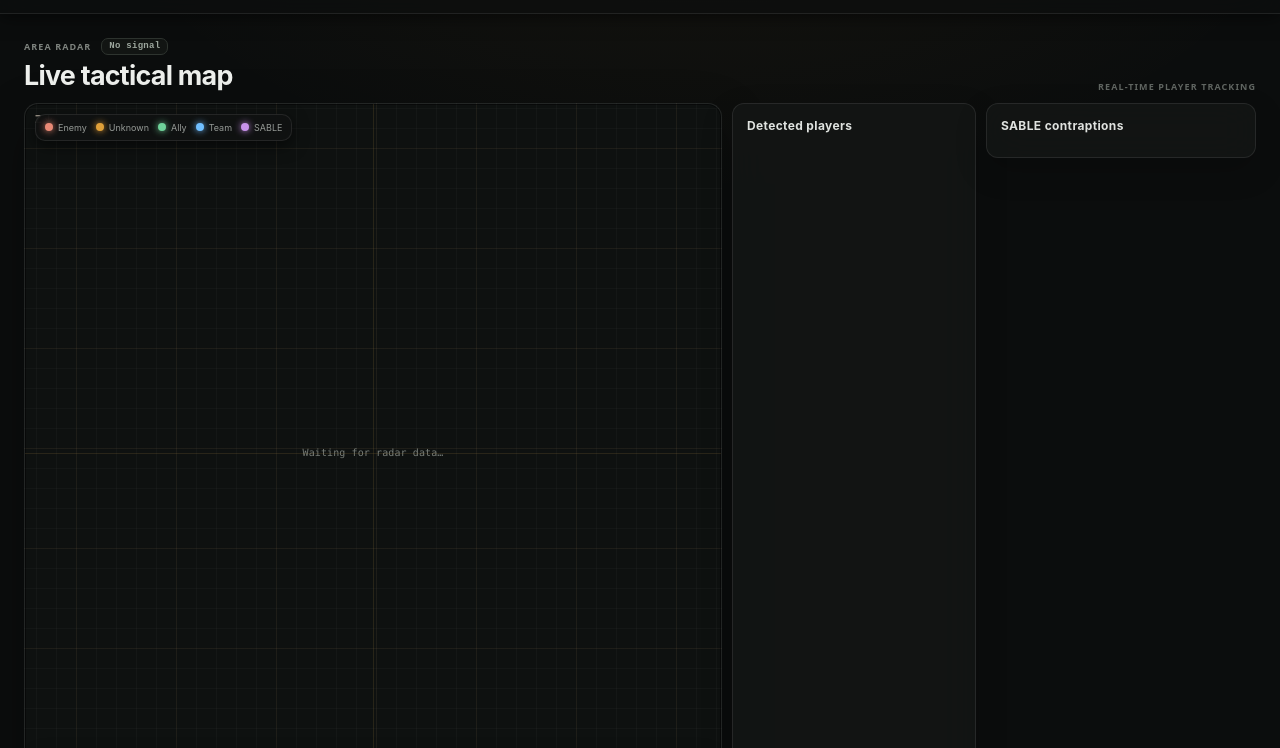
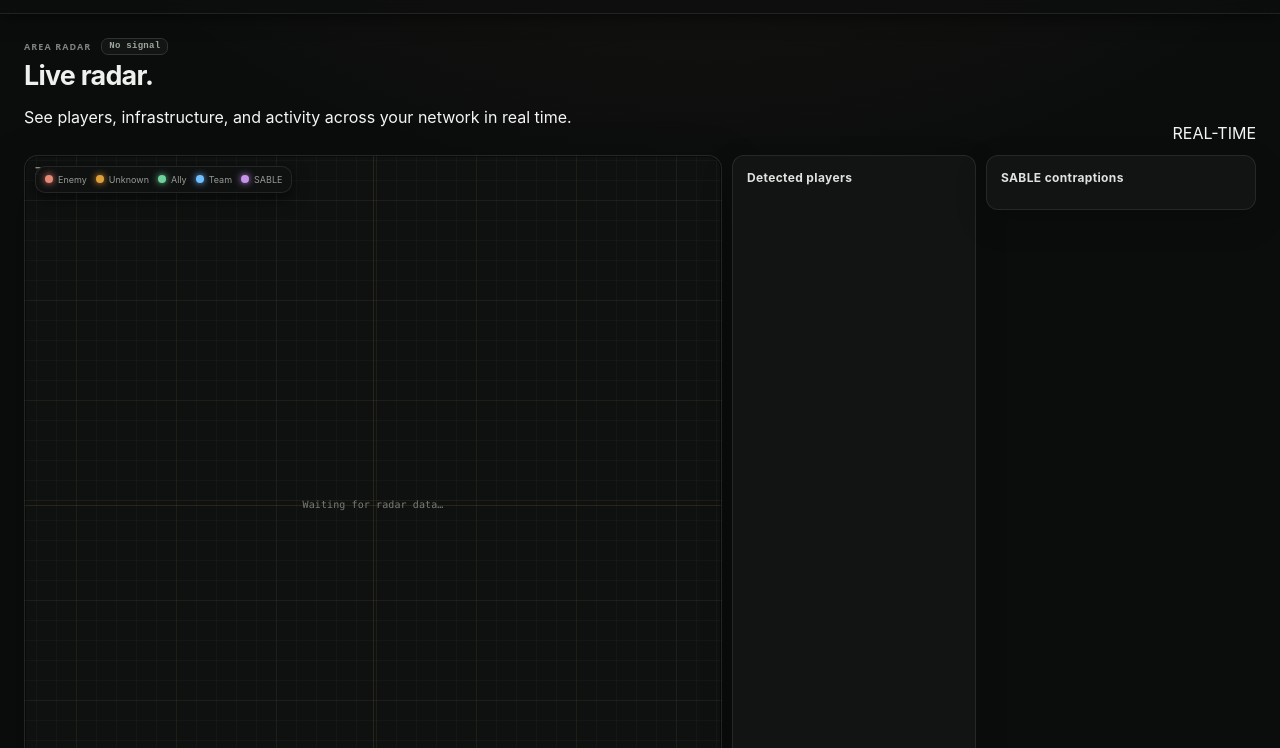
Before and after one commit to ZareMate/stasis-control, a website: page public/radar.html in a window 1280 px wide. Shown: the part 50-798 px from the top of the page. Drawn offline with Linux system fonts and the light colour scheme.

Commit message:
ui: introduce Apple-style radar hero

```diff
--- a/public/radar.html
+++ b/public/radar.html
@@ -27,15 +27,19 @@
   </header>
 
   <main class="radar-main">
-    <section class="radar-heading">
-      <div>
+    <section class="radar-heading apple-hero">
+      <div class="apple-hero-copy">
         <div class="radar-page-title">
           <span>AREA RADAR</span>
           <strong id="radarMeta">No signal</strong>
         </div>
-        <h2>Live tactical map</h2>
+        <h2>Live radar<span>.</span></h2>
+        <p>See players, infrastructure, and activity across your network in real time.</p>
       </div>
-      <div class="radar-header-note">REAL-TIME PLAYER TRACKING</div>
+      <div class="apple-hero-status">
+        <span class="apple-status-dot"></span>
+        <span>REAL-TIME</span>
+      </div>
     </section>
 
     <section class="radar-shell">
```
